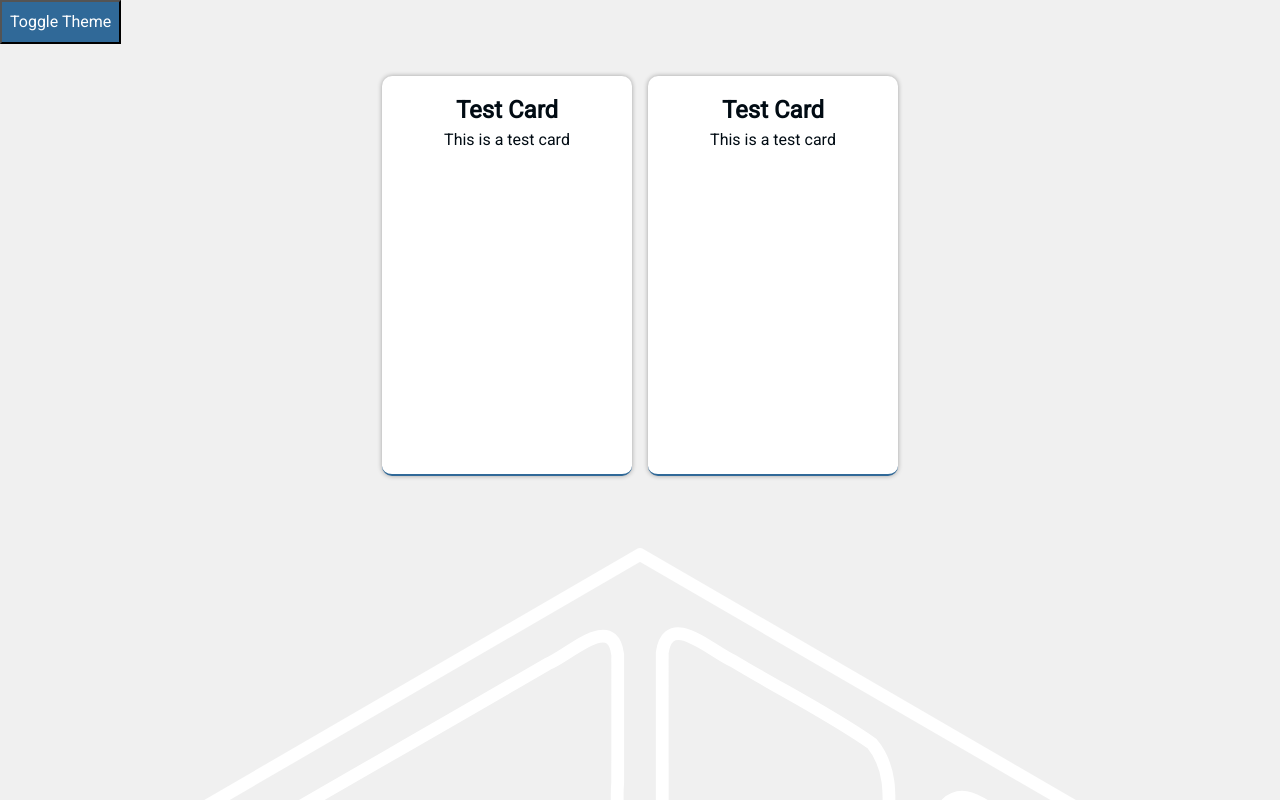
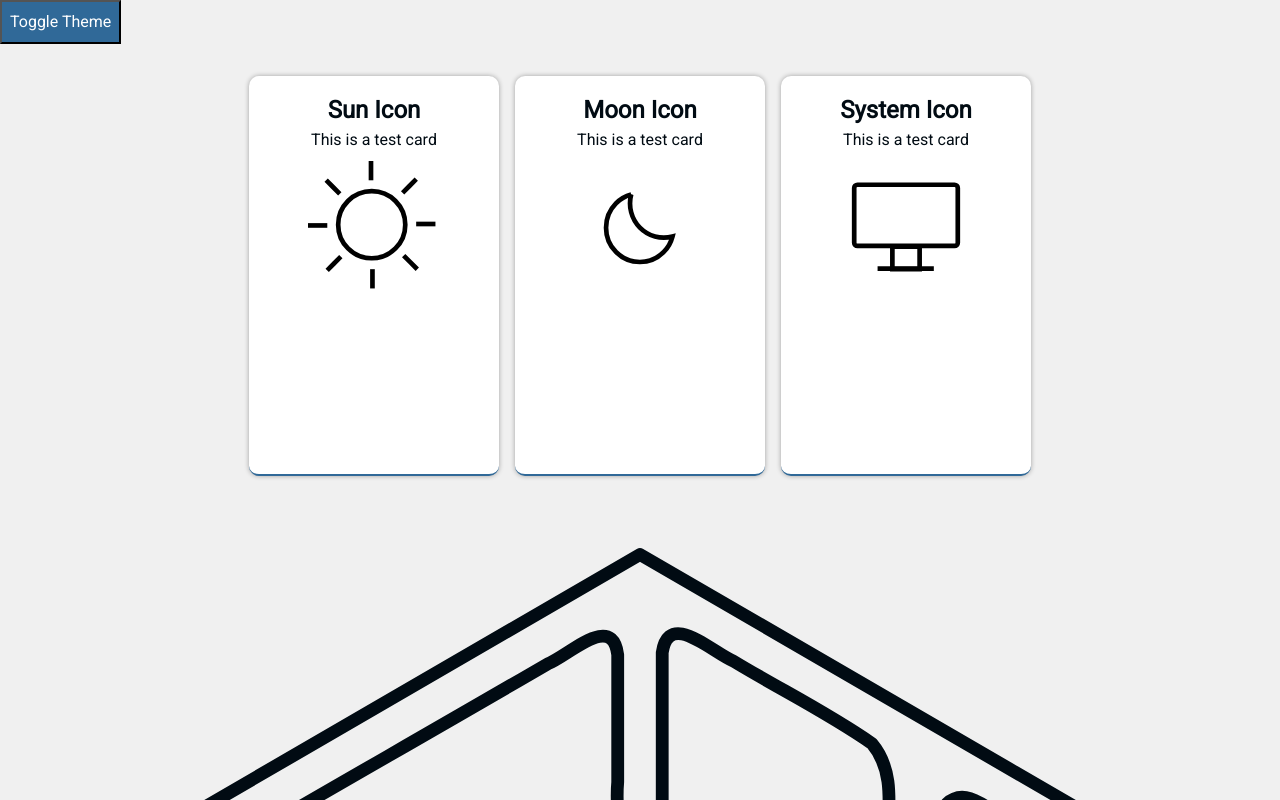
Before and after one commit to seanyoung247/portfolio, a React (Vite) app in the folder frontend_source/: page / in a window 1280 px wide. Shown: the top 800 px of the page. Built offline with nearby package versions, Linux system fonts and the light colour scheme; a web font is replaced by a local one.

Commit message:
feat: Adds initial theme icon component

```diff
--- a/frontend_source/src/App.tsx
+++ b/frontend_source/src/App.tsx
@@ -1,10 +1,11 @@
 
 import { Global, css, ThemeProvider } from '@emotion/react'
 import { themes, Theme } from './theme'
-import { ToggleTheme } from './components/toggleTheme'
+import { ToggleTheme } from './components/ToggleTheme'
 import { useColorScheme } from './hooks/useColorScheme'
 
 import Logo from './assets/logo.svg?react'
+import { ThemeIcon } from './components/ThemeIcon'
 
 
 const pageStyles = (theme: Theme) => css`
@@ -29,6 +30,11 @@ const testStyle = (theme: Theme) => css`
     border-bottom: 2px solid ${theme.primaryAccent};
 `
 
+const logoStyle = (theme: Theme) => css`
+    --foreground: ${theme.foreground};
+    --flash: ${theme.primaryAccent};
+`
+
 const App = () => {
     const [ currentTheme, toggleTheme ] = useColorScheme();
 
@@ -46,16 +52,23 @@ const App = () => {
                 gap: '1em',
             }}>
                 <div css={(theme)=>testStyle(theme)} >
-                    <h2>Test Card</h2>
+                    <h2>Sun Icon</h2>
                     <p>This is a test card</p>
+                    <ThemeIcon name='sun' />
                 </div>
                 <div css={(theme)=>testStyle(theme)} >
-                    <h2>Test Card</h2>
+                    <h2>Moon Icon</h2>
                     <p>This is a test card</p>
+                    <ThemeIcon name='moon' />
+                </div>
+                <div css={(theme)=>testStyle(theme)} >
+                    <h2>System Icon</h2>
+                    <p>This is a test card</p>
+                    <ThemeIcon name='system' />
                 </div>
             </div>
 
-            <Logo/>
+            <Logo css={(theme)=>logoStyle(theme)} />
 
         </ThemeProvider>
     )
--- /dev/null
+++ b/frontend_source/src/components/ThemeIcon.tsx
@@ -0,0 +1,11 @@
+
+import themeIcons from '../assets/theme_icons.svg'
+
+export const ThemeIcon = (props:{name: string}) => (
+    <svg
+        xmlns="http://www.w3.org/2000/svg"
+        style={{'fill':'none','stroke':'black'}}
+    >
+        <use href={`${themeIcons}#${props.name}`} />
+    </svg>
+)
```
Also changed, not shown: frontend_source/src/components/ToggleTheme.tsx (renamed from frontend_source/src/components/toggleTheme.tsx).
